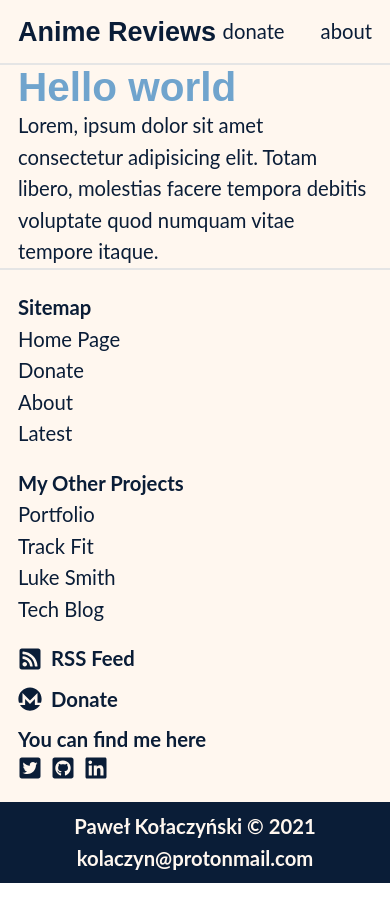
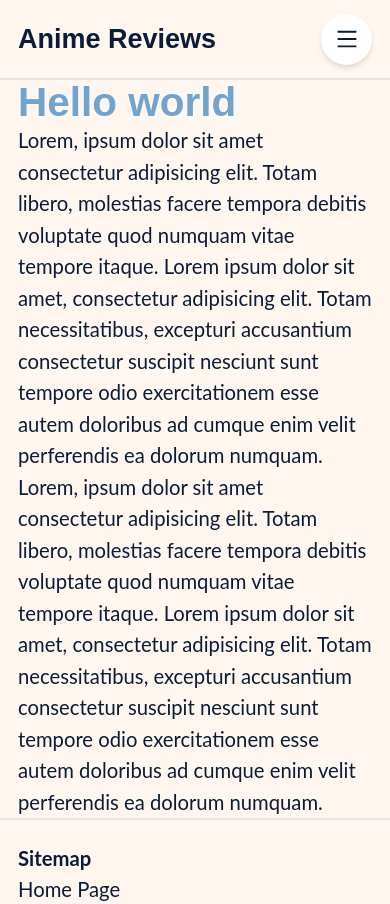
Before and after one commit to kolaczyn/anime-reviews, a Gatsby site in the folder frontend/: page / in a window 390 px wide. Shown: the top 904 px of the page. Before the commit the page ends 883 px from the top, so only its background shows below. Built offline with nearby package versions, Linux system fonts and the light colour scheme; Gatsby itself is replaced by a stand-in of ours; a web font is replaced by a local one.

Commit message:
add sidebar

```diff
--- a/frontend/src/components/branding/Logo.tsx
+++ b/frontend/src/components/branding/Logo.tsx
@@ -4,6 +4,6 @@ import { Link } from 'gatsby';
 type Props = {};
 
 const Logo: React.FC<Props> = ({}) => {
-  return <Link className="text-2xl font-bold font-header" to="/">Anime Reviews</Link>;
+  return <Link className="text-2xl font-bold font-header transition duration-300" to="/">Anime Reviews</Link>;
 };
 export default Logo;
--- a/frontend/src/components/layout/Navbar.tsx
+++ b/frontend/src/components/layout/Navbar.tsx
@@ -4,42 +4,33 @@ import React, { useContext } from 'react';
 import { NavbarContext } from '../../context/NavbarContext';
 import ContainerBig from './container/ContainerBig';
 import Logo from '../branding/Logo';
+import classNames from 'classnames';
+import HamburgerMenu from '../navbar/HamburgerMenu';
+import { SidebarContext } from '../../context/SidebarContext';
+import Sidebar from '../sidebar/Sidebar';
+import NavbarLinks from '../navbar/NavbarLinks';
 
 type Props = {};
 
-const links: { to: string; label: string }[] = [
-  {
-    to: '/donate',
-    label: 'donate',
-  },
-  {
-    to: '/about',
-    label: 'about',
-  },
-];
-
 const Navbar: React.FC<Props> = ({}) => {
   const { theme } = useContext(NavbarContext);
+  const { isSidebarOn } = useContext(SidebarContext);
   return (
     <header
-      className={classnames(
-        'transition duration-500 border-b-2 border-light-gray',
-        theme
-      )}
+      className={classnames('transition duration-500', 'relative', theme)}
     >
-      <ContainerBig className="flex w-full justify-between items-center py-3">
+      <ContainerBig
+        className={classNames('flex w-full justify-between items-center py-3')}
+      >
         <Logo />
-
         <nav>
-          <ul className="flex space-x-8">
-            {links.map(({ to, label }) => (
-              <li key={label}>
-                <Link to={to}>{label}</Link>
-              </li>
-            ))}
-          </ul>
+          <NavbarLinks className={classNames('space-x-8', 'hidden md:flex')} />
         </nav>
+        <HamburgerMenu className={classNames('md:hidden inline')} />
       </ContainerBig>
+      <div className="fixed top-100 translate-y-full left-0 right-0">
+        {isSidebarOn && <Sidebar />}
+      </div>
     </header>
   );
 };
--- /dev/null
+++ b/frontend/src/components/navbar/HamburgerMenu.tsx
@@ -0,0 +1,25 @@
+import classNames from 'classnames';
+import React, { useContext } from 'react';
+import { AiOutlineMenu as HamburgerIcon } from 'react-icons/ai';
+import { GrClose as CloseIcon } from 'react-icons/gr';
+import { SidebarContext } from '../../context/SidebarContext';
+
+type Props = { className: string };
+
+const HamburgerMenu: React.FC<Props> = ({ className }) => {
+  const { isSidebarOn, setIsSidebarOn } = useContext(SidebarContext);
+  const handleClick = () => setIsSidebarOn(old => !old);
+  return (
+    <button
+      onClick={handleClick}
+      className={classNames(
+        'rounded-full p-3 bg-blue-100 text-ink shadow-md',
+        'hover:bg-blue-200 transition duration-500 hover:shadow-lg',
+        className
+      )}
+    >
+      {isSidebarOn ? <CloseIcon size={24} /> : <HamburgerIcon size={24} />}
+    </button>
+  );
+};
+export default HamburgerMenu;
--- /dev/null
+++ b/frontend/src/components/navbar/NavbarLinks.tsx
@@ -0,0 +1,27 @@
+import { Link } from 'gatsby';
+import React from 'react';
+
+type Props = { className: string };
+const links: { to: string; label: string }[] = [
+  {
+    to: '/donate',
+    label: 'donate',
+  },
+  {
+    to: '/about',
+    label: 'about',
+  },
+];
+
+const NavbarLinks: React.FC<Props> = ({ ...props }) => {
+  return (
+    <ul {...props}>
+      {links.map(({ to, label }) => (
+        <li key={label}>
+          <Link to={to}>{label}</Link>
+        </li>
+      ))}
+    </ul>
+  );
+};
+export default NavbarLinks;
--- /dev/null
+++ b/frontend/src/components/sidebar/Sidebar.tsx
@@ -0,0 +1,17 @@
+import classNames from 'classnames';
+import React from 'react';
+import ContainerSmall from '../layout/container/ContainerSmall';
+import NavbarLinks from '../navbar/NavbarLinks';
+
+type Props = {};
+
+const Sidebar: React.FC<Props> = ({}) => {
+  return (
+    <div className="bg-light-gray text-ink opacity-95 py-2">
+      <ContainerSmall>
+          <NavbarLinks className={classNames()} />
+      </ContainerSmall>
+    </div>
+  );
+};
+export default Sidebar;
--- /dev/null
+++ b/frontend/src/context/SidebarContext.tsx
@@ -0,0 +1,40 @@
+import React, { createContext, useState, Dispatch, useEffect } from 'react';
+import { globalHistory } from '@reach/router';
+
+type Props = {};
+
+type SidebarContextData = {
+  isSidebarOn: boolean;
+  setIsSidebarOn: Dispatch<React.SetStateAction<boolean>>;
+};
+
+export const SidebarContext = createContext<SidebarContextData>(null);
+
+// it probably shouldn't be hardcorded here, but whatever
+const MD_TAILWIND_BREAKPOINT = 768;
+
+const SidebarContextWrapper: React.FC<Props> = ({ children }) => {
+  const [isSidebarOn, setIsSidebarOn] = useState(false);
+
+  // TL;DR - hide sidebar if the user navigates to a different page or the hamburger menu gets hidden (because the viewport is now big)
+  useEffect(() => {
+    const historyUnsubscribe = globalHistory.listen(({ action }) => {
+      if (action === 'PUSH') setIsSidebarOn(false);
+    });
+    const resizeEventListener = () => {
+      if (window.innerWidth > MD_TAILWIND_BREAKPOINT) setIsSidebarOn(false);
+    };
+    window.addEventListener('resize', resizeEventListener);
+    return () => {
+      historyUnsubscribe();
+      window.removeEventListener('resize', resizeEventListener);
+    };
+  }, [setIsSidebarOn]);
+
+  return (
+    <SidebarContext.Provider value={{ isSidebarOn, setIsSidebarOn }}>
+      {children}
+    </SidebarContext.Provider>
+  );
+};
+export default SidebarContextWrapper;
--- a/frontend/src/layouts/index.tsx
+++ b/frontend/src/layouts/index.tsx
@@ -2,17 +2,20 @@ import React from 'react';
 import NavbarContextWrapper from '../context/NavbarContext';
 import Footer from '../components/footer/Footer';
 import Navbar from '../components/layout/Navbar';
+import SidebarContextWrapper from '../context/SidebarContext';
 
 type Props = {};
 
 const GeneralLayout: React.FC<Props> = ({ children }) => {
   return (
     <NavbarContextWrapper>
-      <div className="min-h-screen flex bg-white text-ink flex-col">
-        <Navbar />
-        <main className="flex-1">{children}</main>
-        <Footer />
-      </div>
+      <SidebarContextWrapper>
+        <div className="min-h-screen flex bg-white text-ink flex-col">
+          <Navbar />
+          <main className="flex-1">{children}</main>
+          <Footer />
+        </div>
+      </SidebarContextWrapper>
     </NavbarContextWrapper>
   );
 };
--- a/frontend/src/pages/index.tsx
+++ b/frontend/src/pages/index.tsx
@@ -9,6 +9,13 @@ const IndexPage = () => {
         Lorem, ipsum dolor sit amet consectetur adipisicing elit. Totam libero,
         molestias facere tempora debitis voluptate quod numquam vitae tempore
         itaque.
+        Lorem ipsum dolor sit amet, consectetur adipisicing elit. Totam necessitatibus, excepturi accusantium consectetur suscipit nesciunt sunt tempore odio exercitationem esse autem doloribus ad cumque enim velit perferendis ea dolorum numquam.
+      </p>
+      <p>
+        Lorem, ipsum dolor sit amet consectetur adipisicing elit. Totam libero,
+        molestias facere tempora debitis voluptate quod numquam vitae tempore
+        itaque.
+        Lorem ipsum dolor sit amet, consectetur adipisicing elit. Totam necessitatibus, excepturi accusantium consectetur suscipit nesciunt sunt tempore odio exercitationem esse autem doloribus ad cumque enim velit perferendis ea dolorum numquam.
       </p>
     </ContainerSmall>
   );
```
